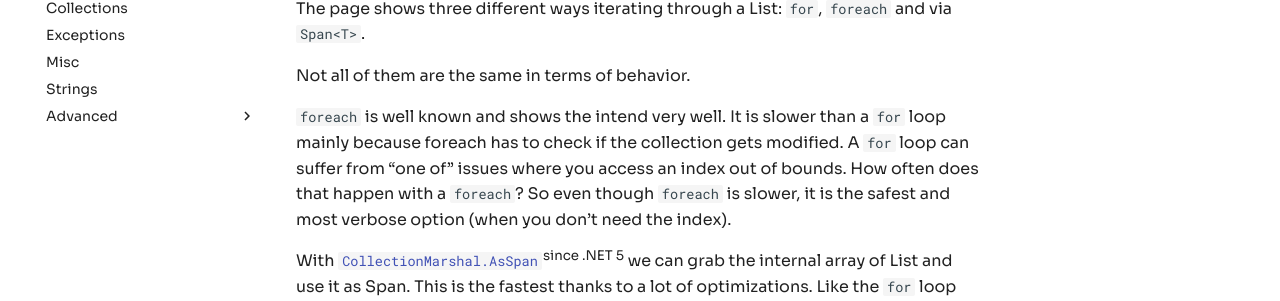
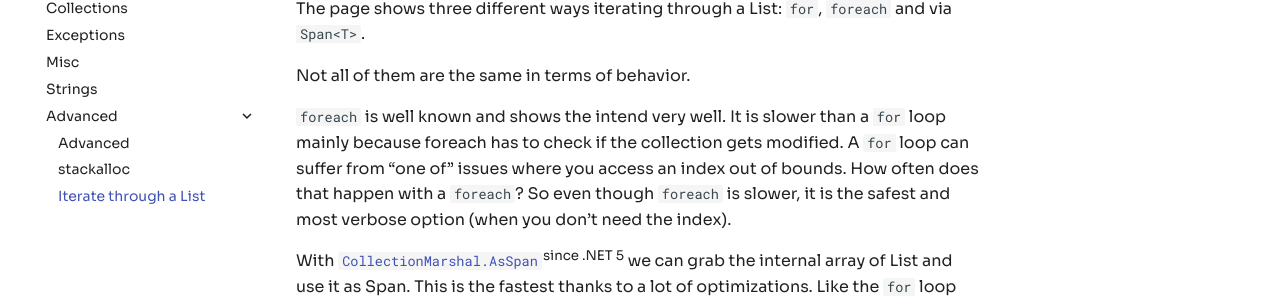
Before and after one commit to linkdotnet/tips-and-tricks, an MkDocs documentation site: the page built from docs/advanced/iterate_list.md, in a window 1280 px wide. Shown: the part 184-485 px from the top of the page. Built offline with MkDocs 1.6.1 and Material for MkDocs 9.7.7, drawn with Linux system fonts in a browser that asks for light colours; comment, search, counter and statistics services are not loaded.

Commit message:
Fixed path

```diff
--- a/mkdocs.yml
+++ b/mkdocs.yml
@@ -64,7 +64,7 @@ nav:
   - Advanced:
     - advanced/index.md
     - stackalloc: advanced/stackalloc.md
-    - Iterate through a List<T>: iterate_list.md
+    - Iterate through a List<T>: advanced/iterate_list.md
 extra:
   generator: false
   social:
```
